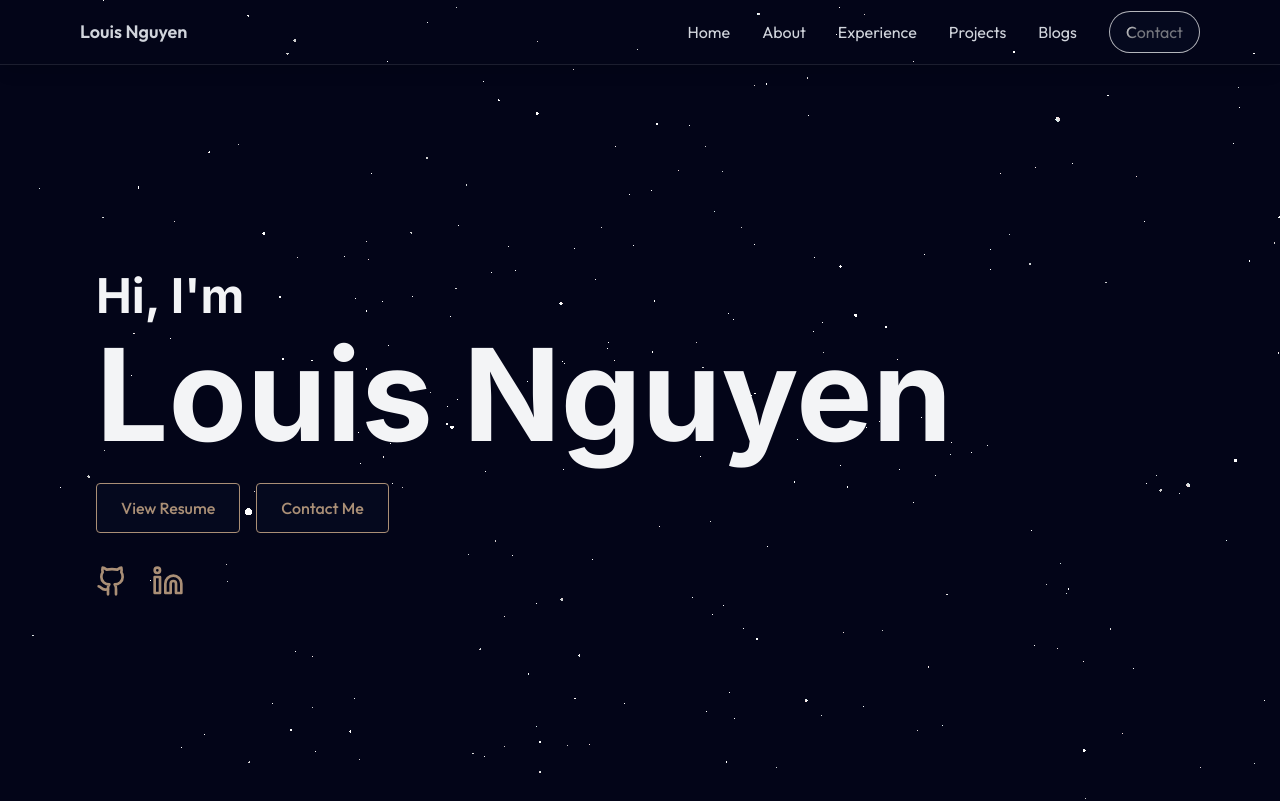
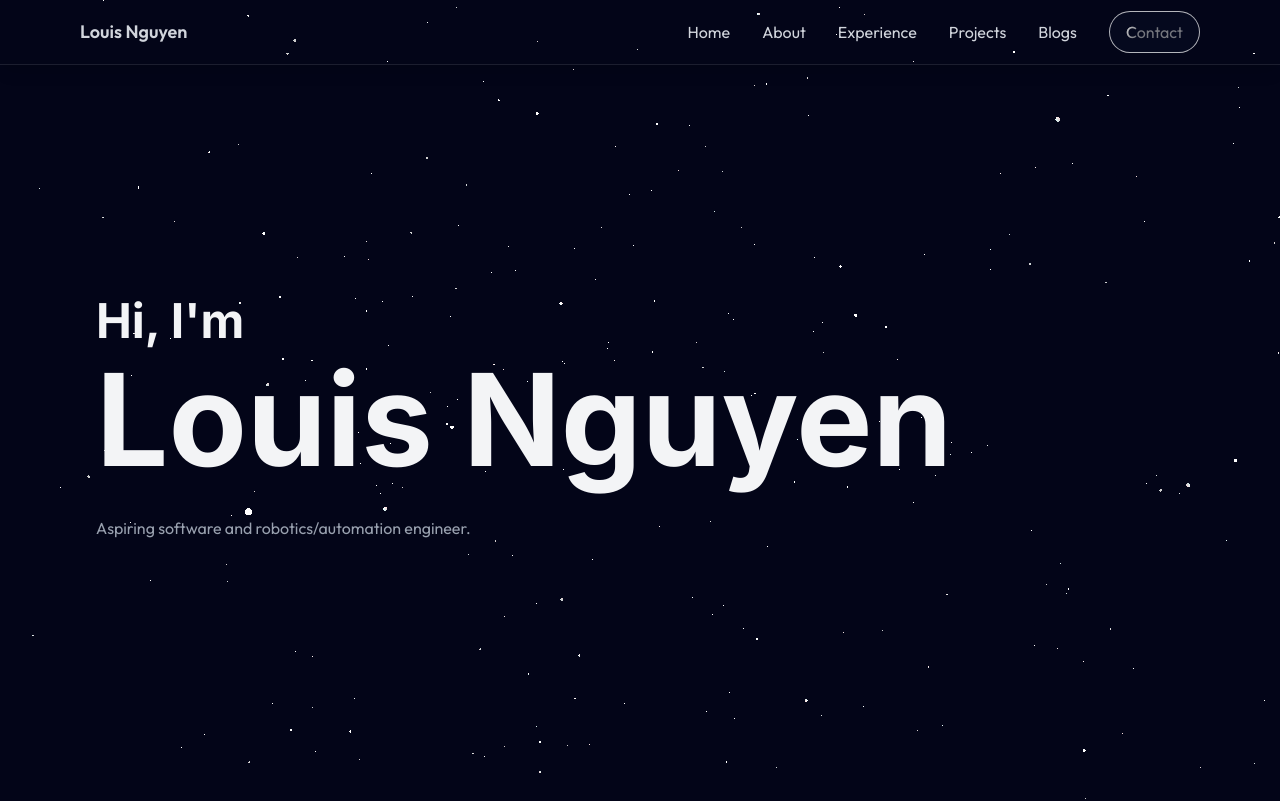
Before and after one commit to louisnguyenn/Louis-Personal-Portfolio, a React (Vite) app: page / in a window 1280 px wide. Shown: the top 801 px of the page. Built offline with nearby package versions, Linux system fonts and the light colour scheme.

Commit message:
removed buttons in home page

```diff
--- a/src/components/sections/Home.jsx
+++ b/src/components/sections/Home.jsx
@@ -28,45 +28,15 @@ export const Home = () => {
           <h1 className="text-9xl font-bold mb-6">
             <span className="text-5xl">Hi, I'm </span>
             <br />
-            {/* Louis Nguyen */}
-            {/* <AnimateContent
-              distance={150}
-              direction="vertical"
-              reverse={false}
-              duration={1.1}
-              ease="power2.out"
-              initialOpacity={0.1}
-              animateOpacity
-              scale={1.1}
-              threshold={0.2}
-              delay={0.1}
-            >
-              LOUIS
-            </AnimateContent>
-
-            <AnimateContent
-              distance={150}
-              direction="vertical"
-              reverse={false}
-              duration={1.1}
-              ease="power2.out"
-              initialOpacity={0.05}
-              animateOpacity
-              scale={1.1}
-              threshold={0.2}
-              delay={0.3}
-            >
-              NGUYEN
-            </AnimateContent> */}
             {text}
             <span className="animate-blink ml-1">|</span>
           </h1>
 
           {/* short bio */}
-          {/* <AnimateContent
+          <AnimateContent
             distance={100}
             direction="horizontal"
-            reverse={false}
+            reverse={true}
             duration={1.0}
             ease="power2.out"
             initialOpacity={0}
@@ -74,72 +44,9 @@ export const Home = () => {
             threshold={0.2}
             delay={0.3}
           >
-            <p className='text-muted-foreground mb-8 max-w-2xl text-gray-400'>
-              Studying <a href="https://www.uoguelph.ca/programs/engineering-systems-and-computing/" className="underline transition-colors hover:text-white" target="_blank">Engineering Systems and Computing</a> at the <a href="https://www.uoguelph.ca/" className="underline transition-colors hover:text-white" target="_blank">University of Guelph</a>
-              Welcome to my personal website.
+            <p className="my-8 text-gray-400">
+              Aspiring software and robotics/automation engineer.
             </p>
-          </AnimateContent> */}
-
-          <AnimateContent
-            distance={120}
-            direction="vertical"
-            reverse={false}
-            duration={2.0}
-            ease="power2.out"
-            initialOpacity={0}
-            animateOpacity
-            scale={1.05}
-            threshold={0.2}
-            delay={0.5}
-          >
-            <div className="flex space-x-4 mb-8">
-              <a
-                href="/Louis_Nguyen_Resume.pdf"
-                target="_blank"
-                rel="noopener noreferrer"
-                className="bg-[#05091e] border border-[#AA8F76] text-[#AA8F76] py-3 px-6 rounded font-medium transition-all duration-200 hover:scale-105 hover:bg-blue-500/20 active:bg-white active:text-[#05091e]"
-              >
-                View Resume
-              </a>
-              <a
-                href="#contact"
-                className="bg-[#05091e] border border-[#AA8F76] text-[#AA8F76] py-3 px-6 rounded font-medium transition-all duration-200 hover:scale-105 hover:bg-blue-500/20 active:bg-white active:text-[#05091e]"
-              >
-                Contact Me
-              </a>
-            </div>
-          </AnimateContent>
-
-          <AnimateContent
-            distance={140}
-            direction="vertical"
-            reverse={false}
-            duration={1.6}
-            ease="power2.out"
-            initialOpacity={0}
-            animateOpacity
-            scale={1.1}
-            threshold={0.1}
-            delay={0.7}
-          >
-            <div className="flex space-x-6">
-              <a
-                href="https://github.com/louisnguyenn"
-                target="_blank"
-                rel="noopener noreferrer"
-                className="text-[#AA8F76] hover:text-white transition-all duration-300 hover:-translate-y-1"
-              >
-                <Github size={32} />
-              </a>
-              <a
-                href="https://www.linkedin.com/in/louisnguyenn/"
-                target="_blank"
-                rel="noopener noreferrer"
-                className="text-[#AA8F76] hover:text-white transition-all duration-300 hover:-translate-y-1"
-              >
-                <Linkedin size={32} />
-              </a>
-            </div>
           </AnimateContent>
         </div>
       </div>
```
